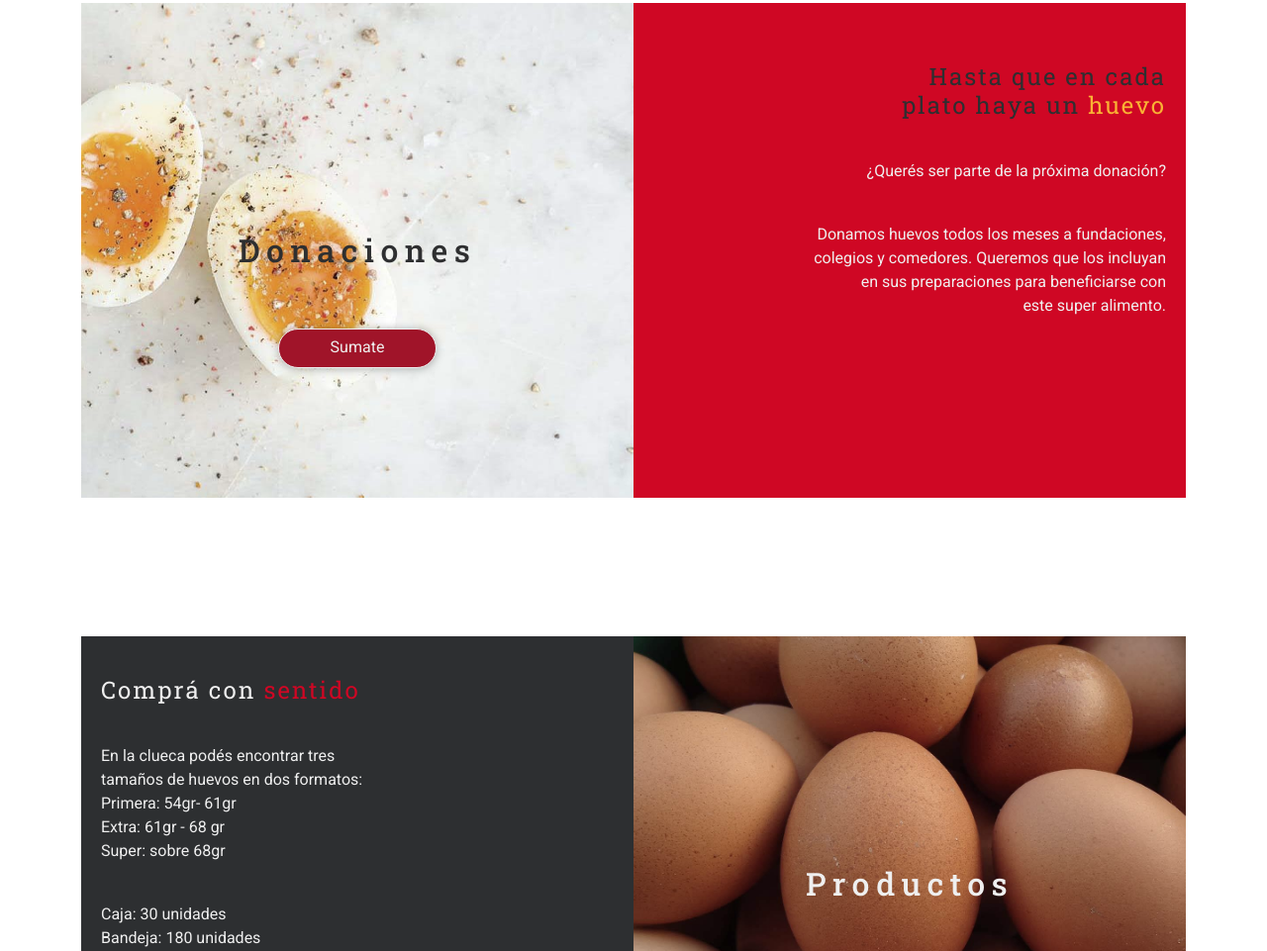
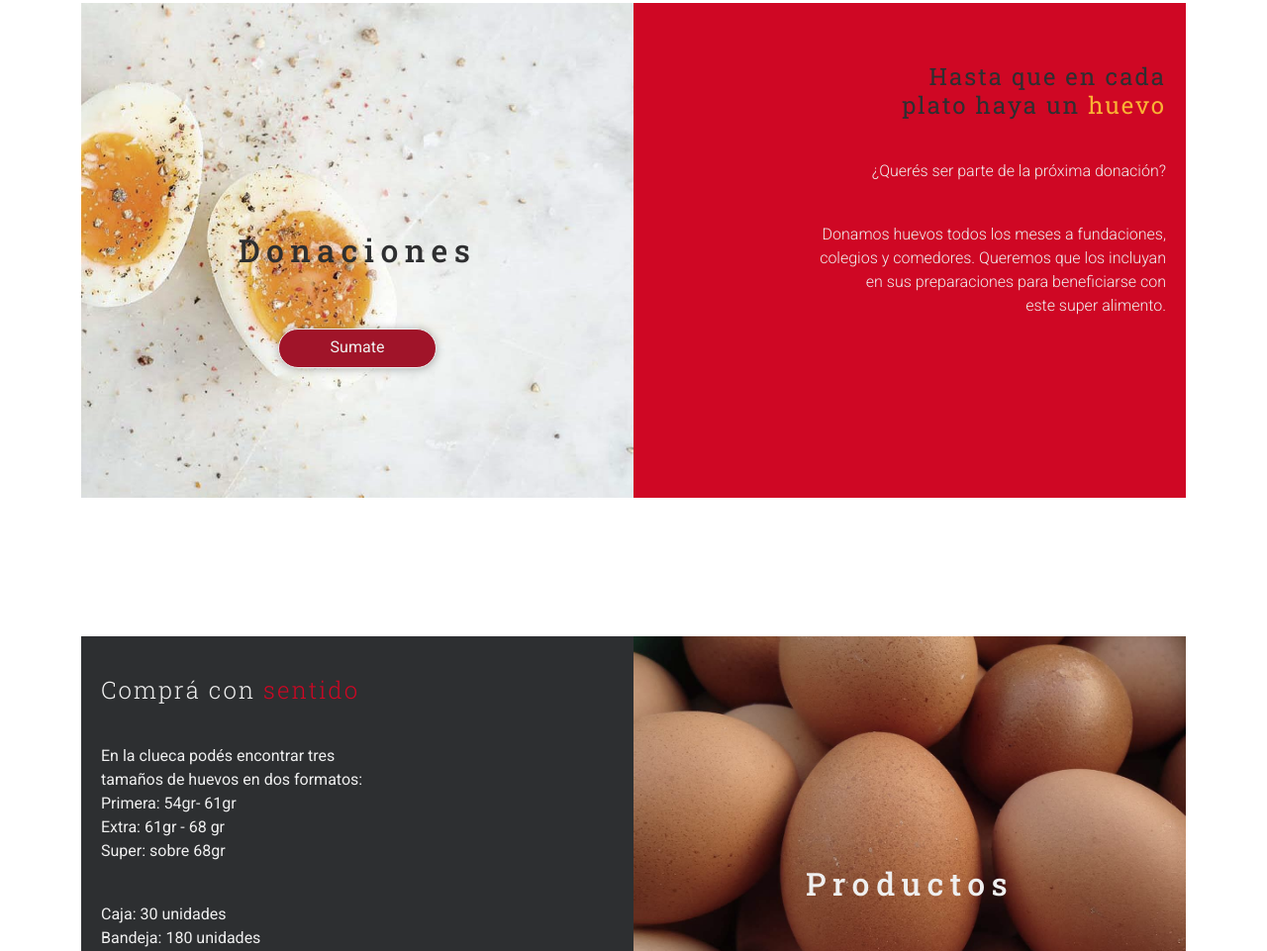
Before and after one commit to marudesi/la-clueca, a plain HTML site: page index.html in a window 1280 px wide. Shown: the part 1352-2313 px from the top of the page at 99% size. Drawn offline with nearby package versions, Linux system fonts and the light colour scheme.

Commit message:
cambio fuente

```diff
--- a/css/style.css
+++ b/css/style.css
@@ -30,7 +30,9 @@
     z-index: 100;}
 
 /* Estilos generales */
-
+.bold{
+    font-weight: 400;
+}
 .fondoGris{
     background-color: #2D2F31;}
 
@@ -173,7 +175,7 @@
 .donacionesP{
     font-family: 'Roboto', sans-serif;
     font-size: 16px;
-    font-weight: 400;
+    font-weight: 300;
     margin-top: 40px;
     margin-right: 20px;
     text-align: right;
@@ -215,7 +217,7 @@
     font-family: 'Roboto Slab', serif;
     color: #EFEFEF;
     font-size: 24px;
-    font-weight: 400;
+    font-weight: 300;
     text-align: left;
     margin-top: 40px;
     margin-left: 20px;
```
